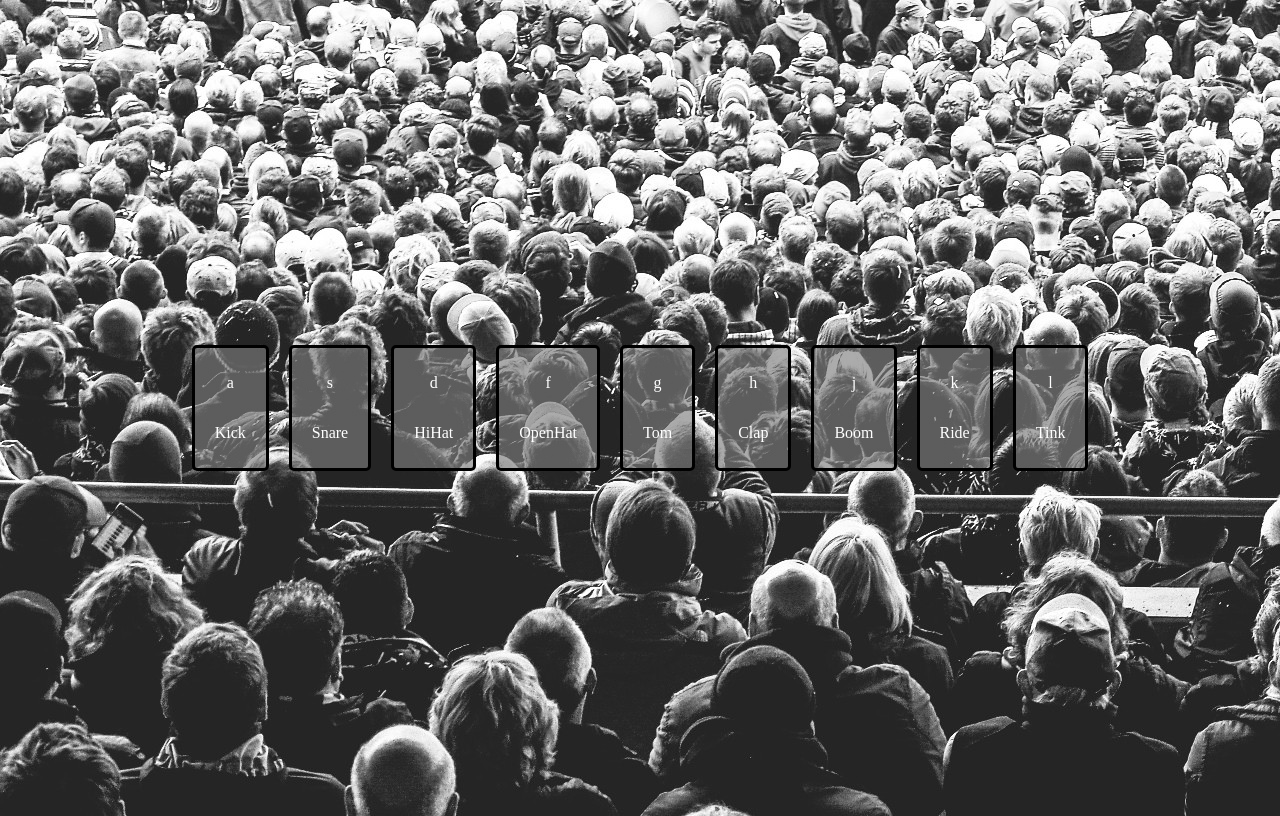
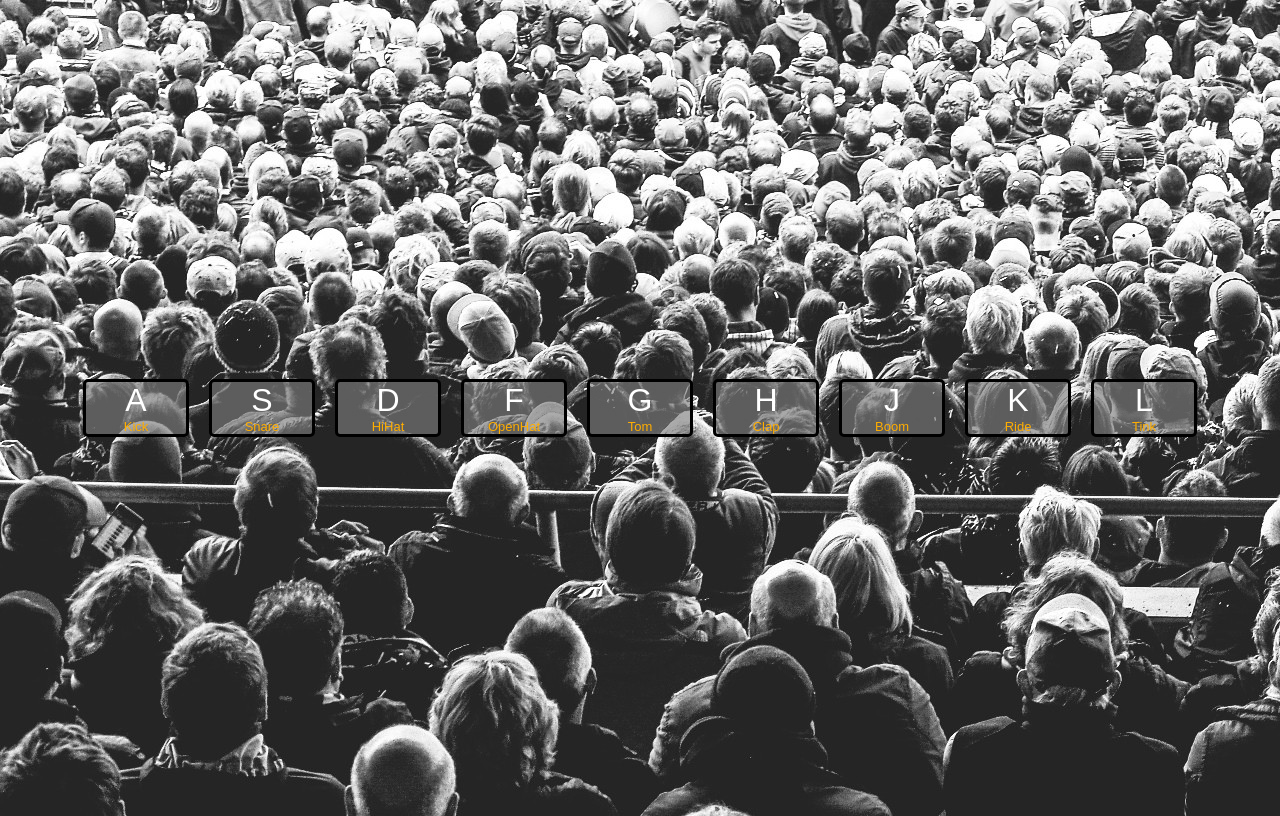
Before and after one commit to malcomcrab/javascript-drumkit, a plain HTML site: page index.html in a window 1280 px wide. Drawn offline with Linux system fonts and the light colour scheme.

```diff
--- a/index.js
+++ b/index.js
@@ -20,9 +20,12 @@ for (i = 0; i <= 8; i++){
 
     const kitTriggerText = document.createElement('p')
     let upperTriggerText = drumTriggerKeys[i].toUpperCase()
-    kitTriggerText.innerText = drumTriggerKeys[i]
+    kitTriggerText.className = 'kit-trigger-text'
+    kitTriggerText.innerText = upperTriggerText
+
 
     const kitPieceText = document.createElement('p')
+    kitPieceText.className = 'kit-piece-text'
     kitPieceText.innerText = drumKitParts[i]
 
     kitPiece.appendChild(kitTriggerText)
@@ -43,7 +46,6 @@ addEventListener('keydown', event =>{
 })
 
 function drumTrigger(drumPart){
-
     let drumLower = drumPart.toLowerCase()
     let audio = new Audio(`sounds/${drumLower}.wav`);
     audio.play();
--- a/style/stylesheet.css
+++ b/style/stylesheet.css
@@ -1,6 +1,7 @@
 body{
     height:100svh;
     align-content: center;
+    font-family: sans-serif;
 }
 
 
@@ -11,13 +12,25 @@ body{
 }
 
 .kit-piece{
+    width: 60px;
     display: flex;
     flex-direction: column;
     text-align: center;
-    color:white;
     background-color: rgba(126, 126, 126, 0.63);
     border:solid black;
     border-radius: 5px;
-    padding: 10px 20px;
+    padding: 0px 20px;
     margin: 10px;
 }
+
+.kit-trigger-text{
+    color: white;
+    font-size: xx-large;
+    margin: 0px;
+}
+
+.kit-piece-text{
+    color:rgb(255, 174, 0);
+    margin: 0px;
+    font-size: small;
+}
```
